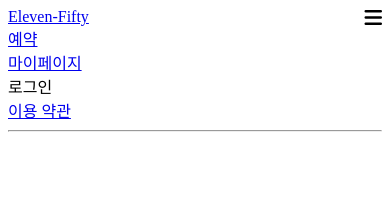
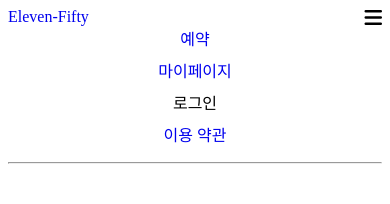
Before and after one commit to novb1492/reservation_picture, a React (Create React App) app: page / in a window 390 px wide. Shown: the top 204 px of the page. Built offline with nearby package versions, Linux system fonts and the light colour scheme; no server answers; a web font is replaced by a local one.

Commit message:
마진추가

```diff
--- a/src/assets/css/common.css
+++ b/src/assets/css/common.css
@@ -11,6 +11,9 @@
 div {
     margin: 0;
 }
+a {
+    text-decoration: none;
+  }
 .nav{
     display: flex;
     justify-content: space-between;
@@ -158,6 +161,8 @@
     .nav_ul{
         display: flex;
         flex-direction: column;
+        width: 100%;
+        align-items: center;
     }
     .nav_bars{
         display: block;
@@ -170,6 +175,9 @@
     .displayNone{
         display: none;
     }
+    .nav_ul_li{
+        margin-bottom: 0.5rem;
+    }
 }
 @media (max-width: 1400px) {
     .product_img {
--- a/src/component/layout/HeaderCompo.js
+++ b/src/component/layout/HeaderCompo.js
@@ -33,10 +33,10 @@
                     <i className="fa-solid fa-bars nav_bars fa-lg" onClick={()=>{mobileNavShowAndHide()}}></i>
                 </div>
                 <ul className="nav_ul" ref={navUlRef}>
-                    <li><Link to={"/seat/1/floor"}>예약</Link></li>
-                    <li><Link to={"/mypage?page=1"}>마이페이지</Link></li>
-                    <li><LoginCompo /></li>
-                    <li><Link to={"/role"}>이용 약관</Link></li>
+                    <li  className="nav_ul_li" ><Link to={"/seat/1/floor"}>예약</Link></li>
+                    <li className="nav_ul_li" ><Link to={"/mypage?page=1"}>마이페이지</Link></li>
+                    <li className="nav_ul_li" ><LoginCompo /></li>
+                    <li className="nav_ul_li" ><Link to={"/role"}>이용 약관</Link></li>
                 </ul>
             </nav>
             <hr></hr>
```
